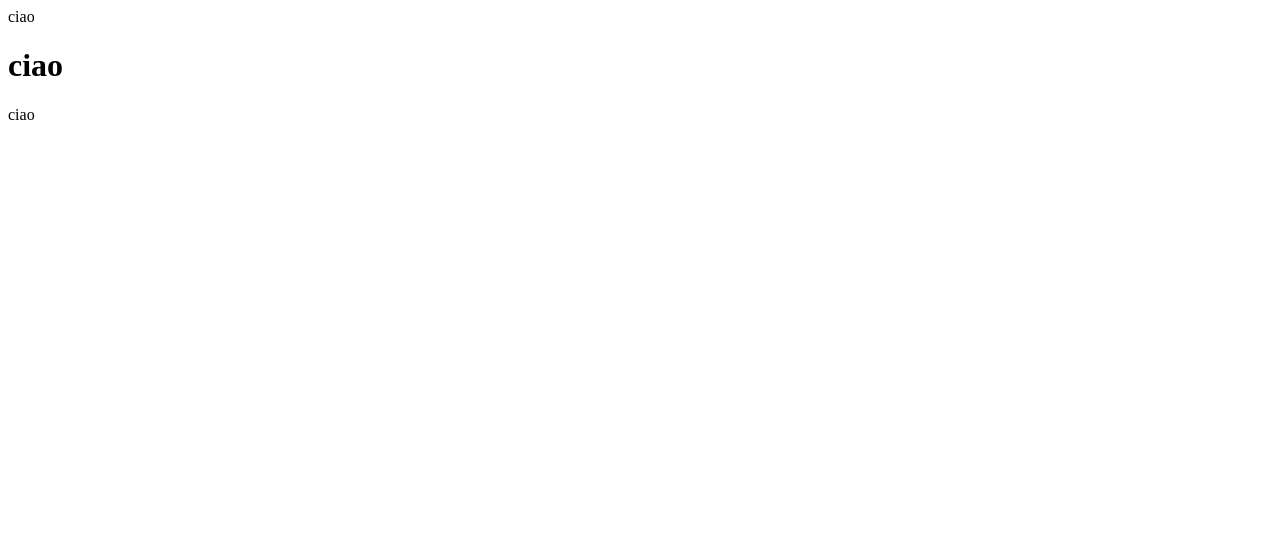
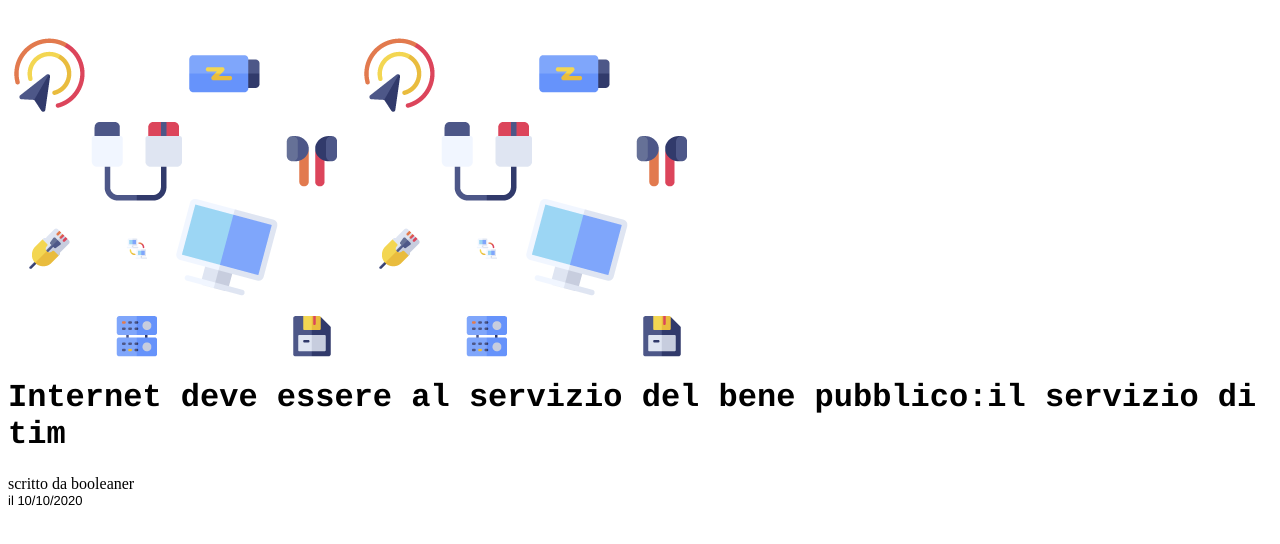
Before and after one commit to giovanni-moccaldi/html-css-booleaner, a plain HTML site: page index.html in a window 1280 px wide. Drawn offline with Linux system fonts and the light colour scheme.

Commit message:
project work in progress

```diff
--- a/index.html
+++ b/index.html
@@ -4,9 +4,18 @@
     <meta http-equiv="X-UA-Compatible" content="IE=edge">
     <meta name="viewport" content="width=device-width, initial-scale=1.0">
     <title>Document</title>
-    <link rel="" href="./index.css">
+    <link rel="stylesheet" type="text/css" href="style.css">
 </head>
 <body>
-  ciao <h1>ciao</h1> ciao
+    <header>
+        <img id=immagine1 src="./img 4/pattern.png" alt="">
+
+    </header>
+    <main>
+        <h1>Internet deve essere al servizio del bene pubblico:il servizio di tim</h1>
+        <div>scritto da booleaner</div>
+        <div id="data">il 10/10/2020</div>
+    </main>
+
 </body>
 </html>
--- a/style.css
+++ b/style.css
@@ -1,3 +1,11 @@
+.immagine1{
+    background-size: 200px;;
+}
 h1{
-    color: blue;
+    font-family: Rockwell,Courier Bold,Courier,Georgia,Times,Times New Roman,serif;
+
 }
+#data{
+    font-family: 'Franklin Gothic Medium', 'Arial Narrow', Arial, sans-serif;
+    font-size: small;
+}
```
Also changed, not shown: img 4/pattern.png (added).
